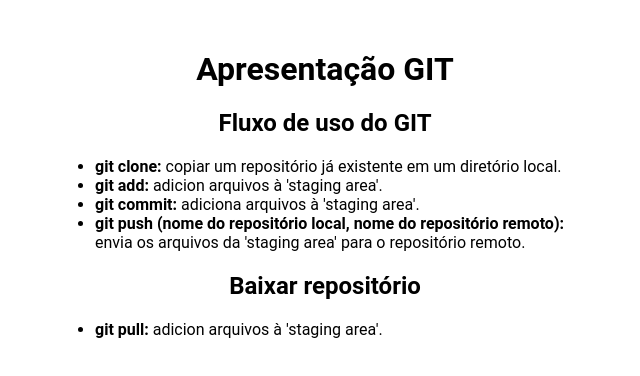
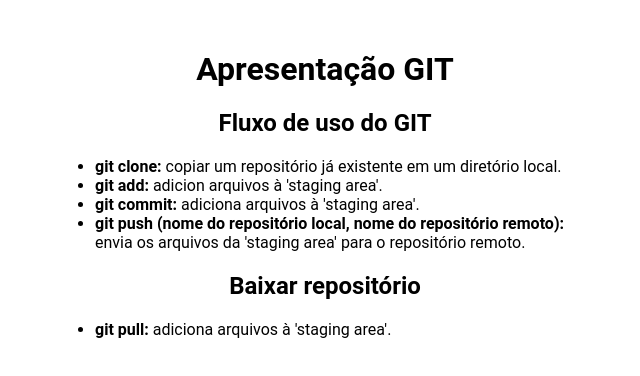
Before and after one commit to MarcelGFranca/Lab_uniFBV, a plain HTML site: page index.html in a window 1280 px wide. Shown: the full height of the page, 315-955 px from the left. Drawn offline with Linux system fonts and the light colour scheme.

Commit message:
alteração de texto

```diff
--- a/index.html
+++ b/index.html
@@ -28,7 +28,7 @@
       </ul>
       <h2>Baixar repositório</h2>
       <ul>
-        <li><strong>git pull:</strong> adicion arquivos à 'staging area'.</li>
+        <li><strong>git pull:</strong> adiciona arquivos à 'staging area'.</li>
       </ul>
     </div>
   </body>
```
